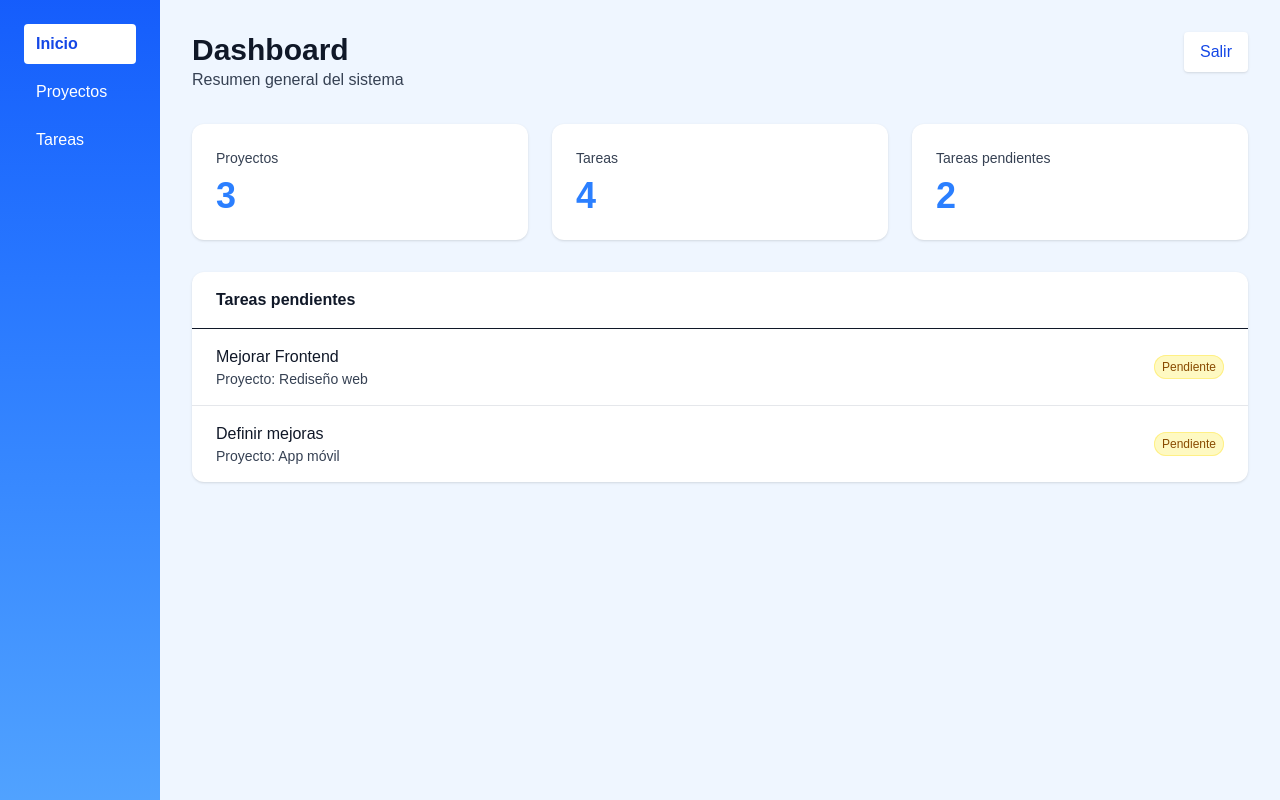
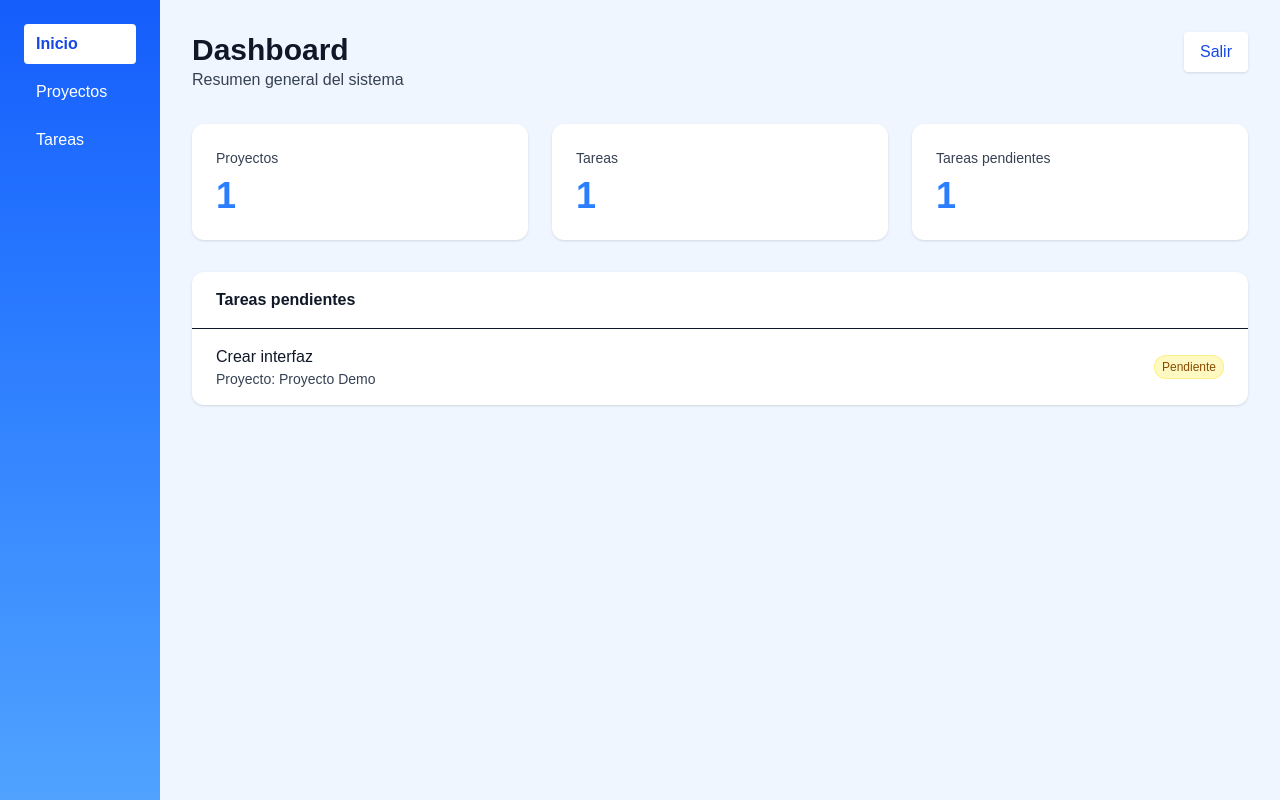
Before and after one commit to VMz69/project-manager, a Next.js app: page /dashboard in a window 1280 px wide. Built offline with nearby package versions, Linux system fonts and the light colour scheme.

Commit message:
arreglando mocks para dejarlos como datos de prueba iniciales

```diff
--- a/src/mocks/projects.ts
+++ b/src/mocks/projects.ts
@@ -1,6 +1,19 @@
-export const projects = [
-  { id: 'p1', name: 'Rediseño web', status: 'active' },
-  { id: 'p2', name: 'App móvil', status: 'active' },
-  { id: 'p3', name: 'Onboarding interno', status: 'archived' },
-];
-``
+/**
+ * RESPONSABLE: Victor
+ *
+ * Simula la base de datos de proyectos.
+ *
+ * Este array será utilizado por:
+ * projectService.ts
+ */
+
+import { Project } from "../types/Project"
+
+export const projects: Project[] = [
+  {
+    id: 1,
+    name: "Proyecto Demo",
+    description: "Proyecto de ejemplo",
+    ownerId: 1
+  }
+]
--- a/src/mocks/tasks.ts
+++ b/src/mocks/tasks.ts
@@ -1,6 +1,22 @@
-export const tasks = [
-  { id: 't1', title: 'Mejorar Frontend', projectId: 'p1', status: 'pending', dueDate: '2026-03-20' },
-  { id: 't2', title: 'CI/CD', projectId: 'p1', status: 'in_progress', dueDate: '2026-03-22' },
-  { id: 't3', title: 'Definir mejoras', projectId: 'p2', status: 'pending', dueDate: '2026-03-21' },
-  { id: 't4', title: 'QA pagos', projectId: 'p2', status: 'done' },
-];
+/**
+ * RESPONSABLE: Victor
+ *
+ * Simula la base de datos de tareas.
+ *
+ * Este array será utilizado por:
+ * taskService.ts
+ */
+
+
+
+import { Task } from "../types/Task"
+
+export const tasks: Task[] = [
+  {
+    id: 1,
+    title: "Crear interfaz",
+    projectId: 1,
+    assignedTo: 2,
+    status: "pending"
+  }
+]
```
